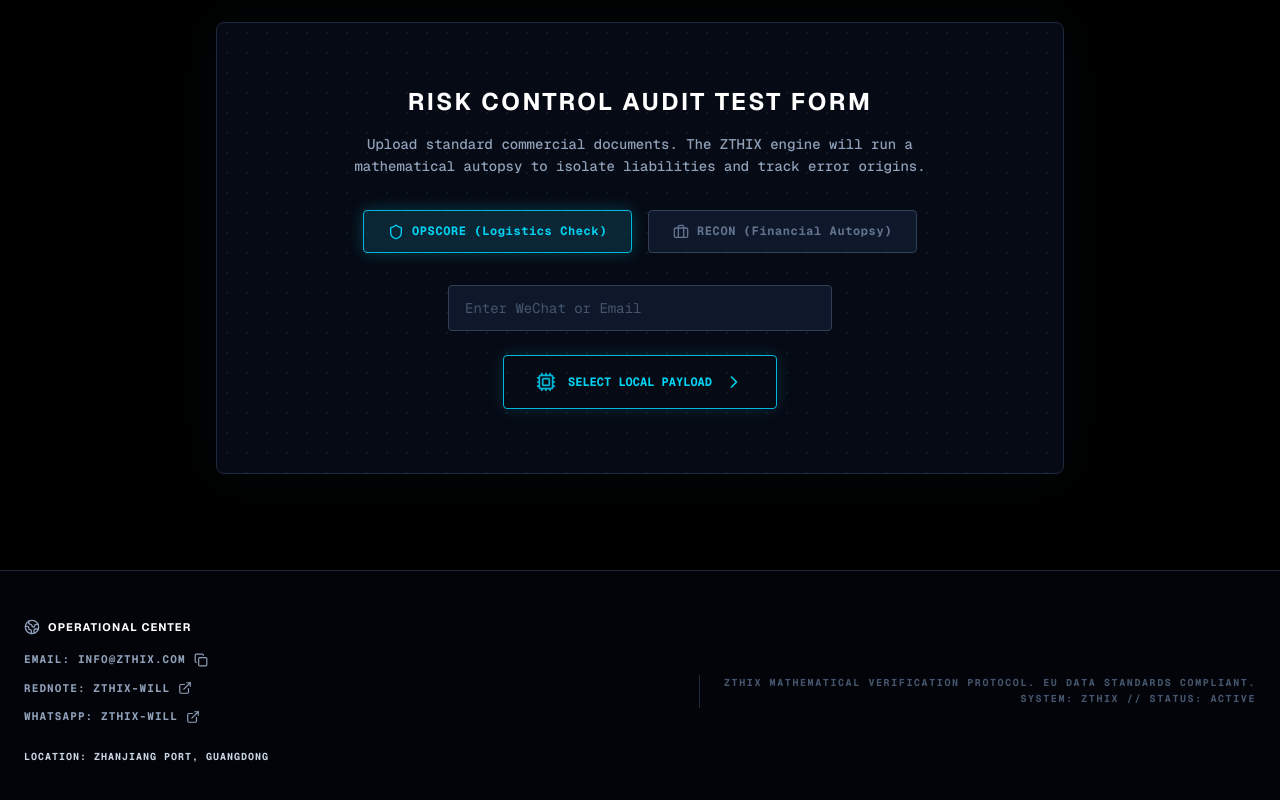
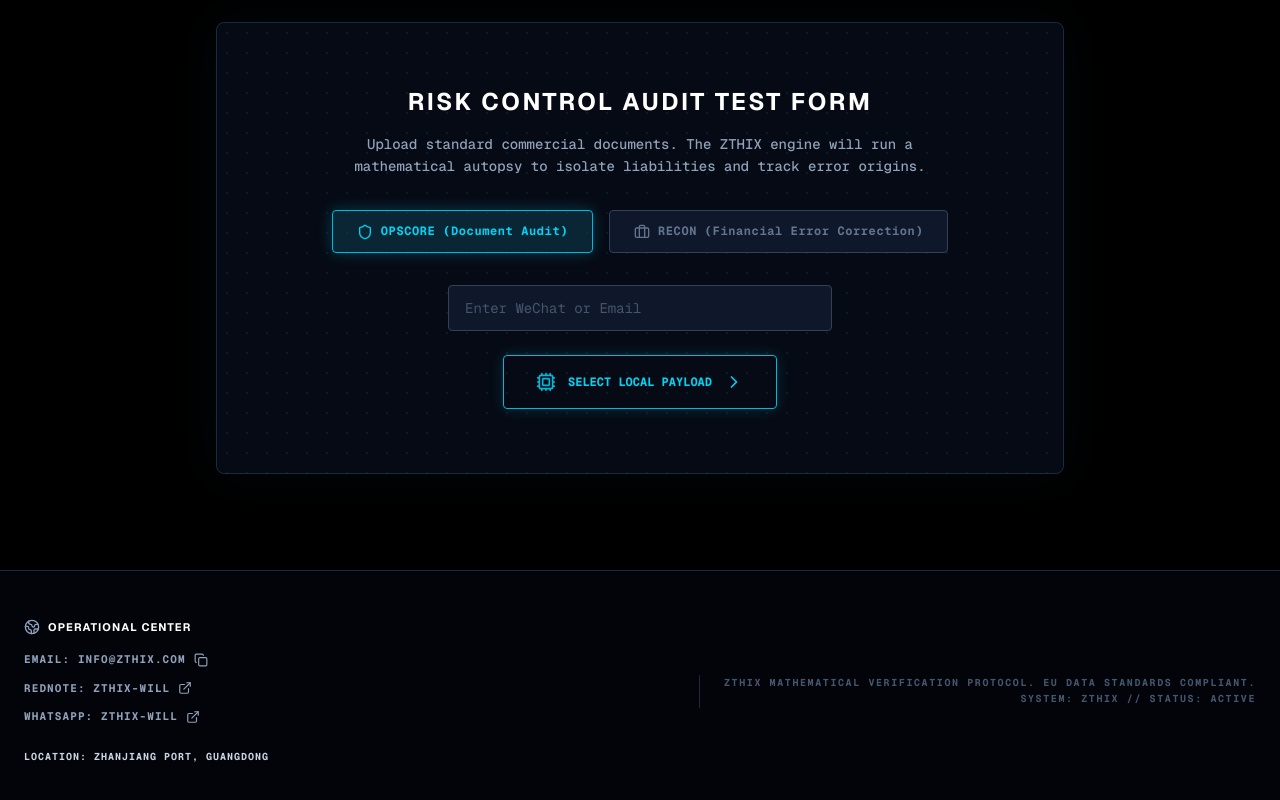
Before and after one commit to willamstthomas/zthix-web, a Next.js app: page / in a window 1280 px wide. Shown: the part 2205-3005 px from the top of the page. Built offline with nearby package versions, Linux system fonts and the light colour scheme.

Commit message:
Update page.tsx

```diff
--- a/app/page.tsx
+++ b/app/page.tsx
@@ -133,8 +133,8 @@ export default function ZthixDeterministicStorefront() {
       btn_transmit: "OPEN REDNOTE TO COMMUNICATION",
       copy_btn: "COPY TICKET",
       copied_btn: "COPIED!",
-      opscore_label: "OPSCORE (Logistics Check)",
-      recon_label: "RECON (Financial Autopsy)",
+      opscore_label: "OPSCORE (Document Audit)",
+      recon_label: "RECON (Financial Error Correction)",
 
       contact_title: "OPERATIONAL CENTER",
       contact_links: [
@@ -179,8 +179,8 @@ export default function ZthixDeterministicStorefront() {
       btn_transmit: "小红书交流",
       copy_btn: "复制凭证号",
       copied_btn: "已复制!",
-      opscore_label: "OPSCORE (物流审计)",
-      recon_label: "RECON (财务解剖)",
+      opscore_label: "OPSCORE (单证审计)",
+      recon_label: "RECON (财务纠错)",
 
       contact_title: "运营中心",
       contact_links: [
```
